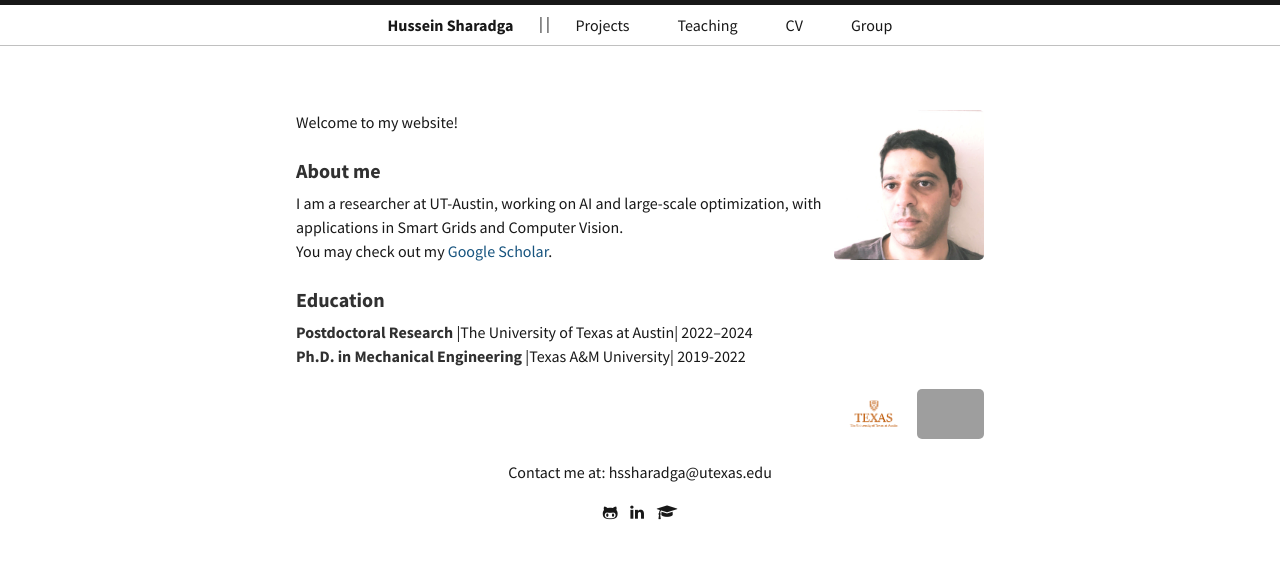
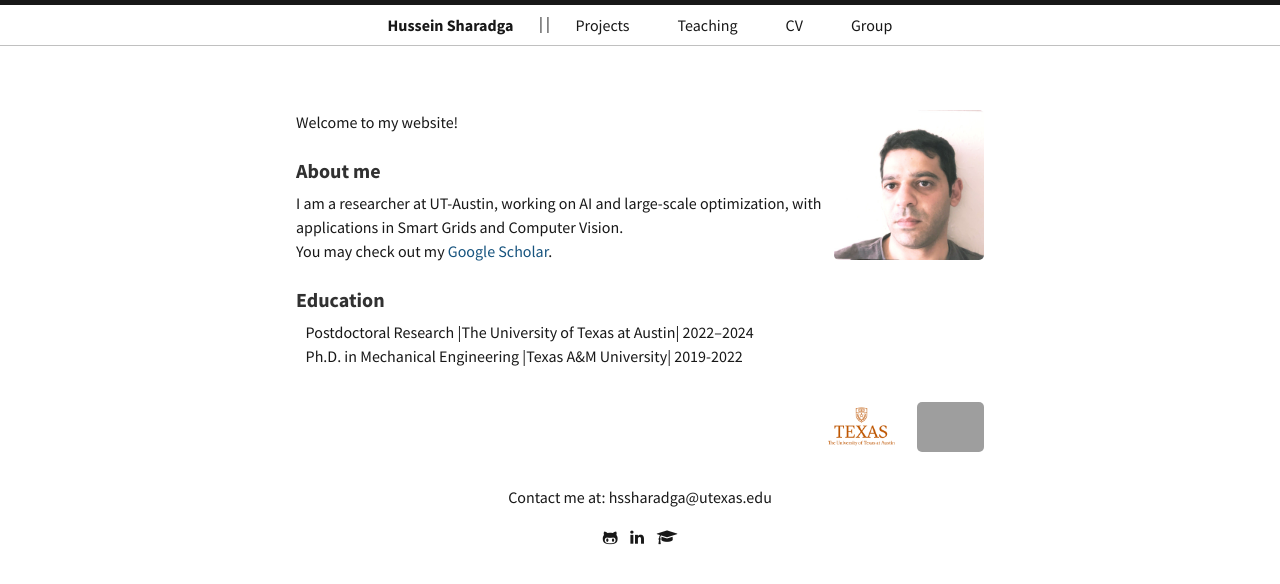
Before and after one commit to hssharadga/hssharadga.github.io, a Jekyll site: the page built from index.html, in a window 1280 px wide. Shown: the top 584 px of the page. Built offline with Jekyll 4.4.1, drawn with Linux system fonts in a browser that asks for light colours; grey boxes are pictures that could not be loaded.

Commit message:
Update index.html

```diff
--- a/index.html
+++ b/index.html
@@ -36,16 +36,16 @@
     <h3 style="text-align: left;">Education</h3>
 
 <p style="text-align: left;">
-  <strong>Postdoctoral Research</strong>
+   &nbsp;&nbsp; Postdoctoral Research
   |The University of Texas at Austin| 2022–2024 <br>
 
-  <strong>Ph.D. in Mechanical Engineering</strong>
+  &nbsp;&nbsp; Ph.D. in Mechanical Engineering
   |Texas A&M University| 2019-2022
 </p>
 
 <!-- Add images to the right of the text -->
 <div style="text-align: right;">
-  <img src="/assets/austin.jpg" alt="UT Austin Logo" height="60" style="vertical-align: middle; margin-left: 10px; display: inline-block;">
+  <img src="/assets/austin.jpg" alt="UT Austin Logo" height="85" style="vertical-align: middle; margin-left: 10px; display: inline-block;">
   <img src="/assets/tamu.jpg" alt="Texas A&M University Logo" height="50" style="vertical-align: middle; margin-left: 10px; display: inline-block;">
 </div>
 
```
